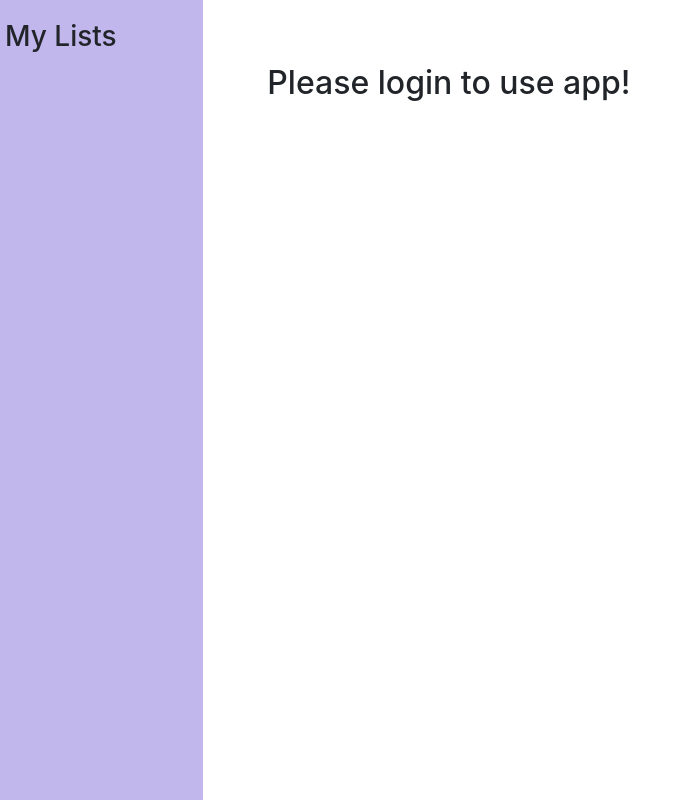
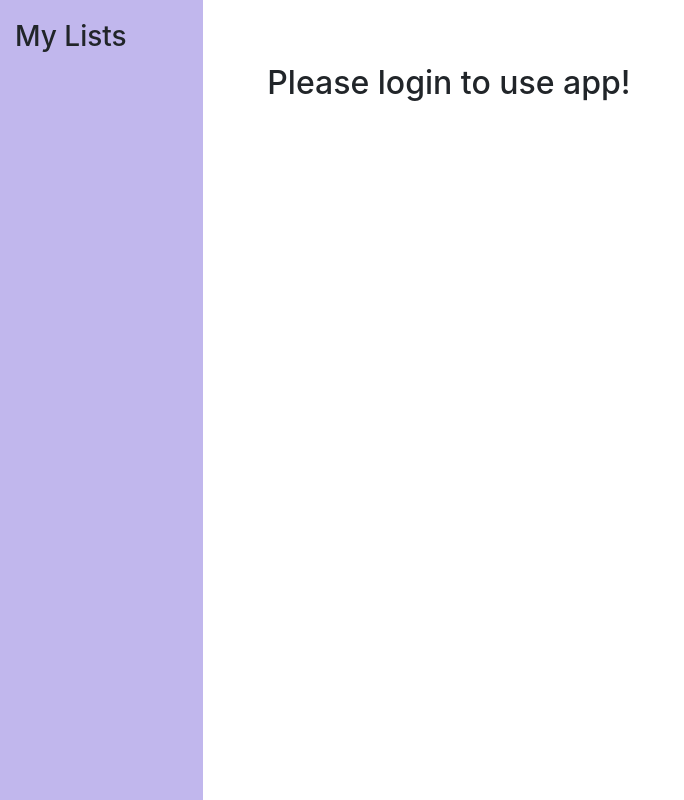
Before and after one commit to meirf57/CS50web-MyProjects, a Django app: page / in a window 1280 px wide. Shown: the part 68-868 px from the top of the page, without its empty margins (0-684 px from the left). Run offline with Django 3.2, Linux system fonts and the light colour scheme; some libraries are stand-ins or nearby versions.

Commit message:
working on styling

```diff
--- a/finalWeb/packList/static/packList/styles.css
+++ b/finalWeb/packList/static/packList/styles.css
@@ -14,7 +14,3 @@ h1 {
     height: 100vh;
     padding: 20px;
 }
-
-.sidebar h2 {
-    margin-top: 5px;
-}
--- a/finalWeb/packList/templates/packList/layout.html
+++ b/finalWeb/packList/templates/packList/layout.html
@@ -34,11 +34,11 @@
 
         <div class="row">
             <div class="sidebar col-lg-2 col-md-3">
-                <h3>My Lists</h3>
+                <h3 style="padding-left: 10px;">My Lists</h3>
                 {% block nav %}
                     {% if user.is_authenticated %}
                         {% for list in lists %}
-                            <div>
+                            <div style="padding-left: 10px;">
                                 <a href="/mylist/{{list.id}}">{{list.title}}</a>
                             </div>
                         {% endfor %}
```
